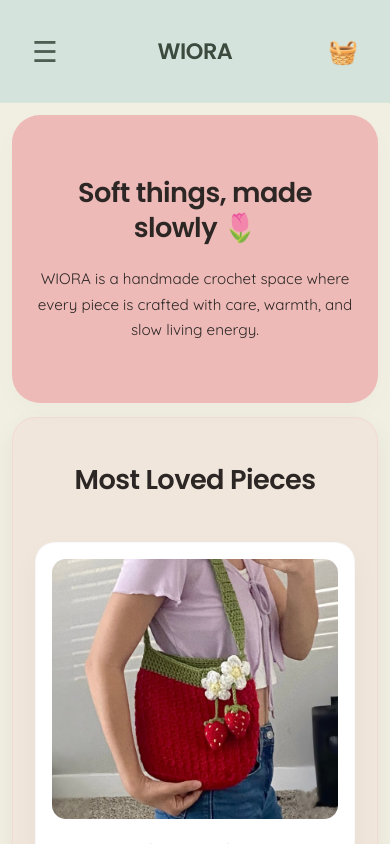
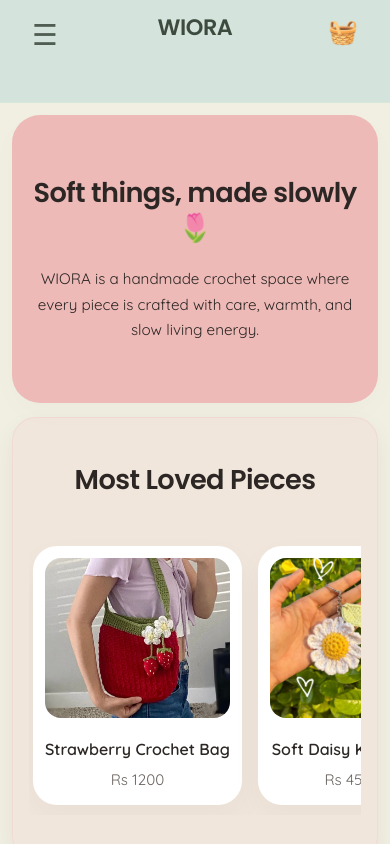
Before and after one commit to wajeehak/Wiora, a React (Vite) app: page / in a window 390 px wide. Shown: the top 844 px of the page. Built offline with nearby package versions, Linux system fonts and the light colour scheme; no server answers.

Commit message:
carousel fixed

```diff
--- a/src/pages/Checkout.jsx
+++ b/src/pages/Checkout.jsx
@@ -81,15 +81,7 @@ function Checkout() {
         justifyContent: "center",
       }}
     >
-      <div
-        style={{
-          width: "100%",
-          maxWidth: "1000px",
-          display: "grid",
-          gridTemplateColumns: "1.2fr 0.8fr",
-          gap: "40px",
-        }}
-      >
+      <div className="checkout-grid">
 
         {/* 🌸 LEFT */}
         <div
--- a/src/pages/Home.jsx
+++ b/src/pages/Home.jsx
@@ -1,14 +1,73 @@
 import products from "../data/products";
 import { motion } from "framer-motion";
 import { useNavigate } from "react-router-dom";
+import { useEffect, useRef } from "react";
 import { fadeUp } from "../utils/animations";
 
 function Home() {
   const navigate = useNavigate();
+  const carouselRef = useRef(null);
+
+  useEffect(() => {
+    const carousel = carouselRef.current;
+
+    if (!carousel) return;
+
+    let animationId;
+    let paused = false;
+
+    const speed = 0.4;
+
+    const animate = () => {
+      if (!paused) {
+        carousel.scrollLeft += speed;
+
+        const singleSetWidth =
+          carousel.scrollWidth / 3;
+
+        if (carousel.scrollLeft >= singleSetWidth) {
+          carousel.scrollLeft -= singleSetWidth;
+        }
+      }
+
+      animationId = requestAnimationFrame(animate);
+    };
+
+    animationId = requestAnimationFrame(animate);
+
+    const pause = () => {
+      paused = true;
+    };
+
+    const resume = () => {
+      paused = false;
+    };
+
+    carousel.addEventListener("mouseenter", pause);
+    carousel.addEventListener("mouseleave", resume);
+
+    carousel.addEventListener("touchstart", pause);
+    carousel.addEventListener("touchend", resume);
+
+    return () => {
+      cancelAnimationFrame(animationId);
+
+      carousel.removeEventListener("mouseenter", pause);
+      carousel.removeEventListener("mouseleave", resume);
+
+      carousel.removeEventListener("touchstart", pause);
+      carousel.removeEventListener("touchend", resume);
+    };
+  }, []);
+
+  const featuredProducts = [
+    ...products,
+    ...products,
+    ...products,
+  ];
 
   return (
     <div style={{ paddingBottom: "40px" }}>
-
       {/* 🌸 HERO SECTION */}
       <section className="home-hero">
         <motion.h1
@@ -25,12 +84,13 @@ function Home() {
           animate="show"
           transition={{ delay: 0.1 }}
         >
-          WIORA is a handmade crochet space where every piece is crafted with care,
-          warmth, and slow living energy.
+          WIORA is a handmade crochet space where every
+          piece is crafted with care, warmth, and slow
+          living energy.
         </motion.p>
       </section>
 
-      {/* 🧺 BEST SELLERS SECTION */}
+      {/* 🧺 MOST LOVED PIECES */}
       <section className="section bg-pink">
         <motion.h2
           variants={fadeUp}
@@ -41,18 +101,24 @@ function Home() {
           Most Loved Pieces
         </motion.h2>
 
-        <div className="grid">
-          {products.slice(0, 3).map((p, i) => (
+        <div className="carousel-wrapper">
+          <div
+            className="carousel"
+            ref={carouselRef}
+          >
+            {featuredProducts.map((p, i) => (
               <motion.div
-              key={p.id}
-              className="card"
+                key={`${p.id}-${i}`}
+                className="carousel-card"
                 variants={fadeUp}
                 initial="hidden"
                 whileInView="show"
-              viewport={{ once: true, amount: 0.2 }}
-              transition={{ delay: i * 0.08 }}
+                viewport={{ once: true }}
               >
-              <img src={p.image} alt={p.name} />
+                <img
+                  src={p.image}
+                  alt={p.name}
+                />
 
                 <p className="name">
                   {p.name}
@@ -64,9 +130,10 @@ function Home() {
               </motion.div>
             ))}
           </div>
+        </div>
       </section>
 
-      {/* 🌿 COLLECTIONS SECTION */}
+      {/* 🌿 COLLECTIONS */}
       <section className="section bg-matcha">
         <motion.h2
           variants={fadeUp}
@@ -88,7 +155,10 @@ function Home() {
               key={i}
               className="collection-card"
               initial={{ opacity: 0, y: 20 }}
-              whileInView={{ opacity: 1, y: 0 }}
+              whileInView={{
+                opacity: 1,
+                y: 0,
+              }}
               viewport={{ once: true }}
               transition={{
                 duration: 0.4,
@@ -101,11 +171,14 @@ function Home() {
         </div>
       </section>
 
-      {/* 🌿 OUR STORY SECTION */}
+      {/* 🌿 OUR STORY */}
       <section className="section bg-white">
         <motion.h2
           initial={{ opacity: 0, y: 20 }}
-          whileInView={{ opacity: 1, y: 0 }}
+          whileInView={{
+            opacity: 1,
+            y: 0,
+          }}
           viewport={{ once: true }}
         >
           Our Story
@@ -113,7 +186,10 @@ function Home() {
 
         <motion.p
           initial={{ opacity: 0, y: 20 }}
-          whileInView={{ opacity: 1, y: 0 }}
+          whileInView={{
+            opacity: 1,
+            y: 0,
+          }}
           viewport={{ once: true }}
           transition={{ delay: 0.1 }}
           style={{
@@ -123,17 +199,21 @@ function Home() {
             margin: "0",
           }}
         >
-          WIORA started as a slow creative space where crochet became a way to
-          express calm, softness, and intentional living. Every piece tells a
-          story of patience.
+          WIORA started as a slow creative space where
+          crochet became a way to express calm,
+          softness, and intentional living. Every piece
+          tells a story of patience.
         </motion.p>
       </section>
 
-      {/* 🧵 WHY CHOOSE US SECTION */}
+      {/* 🧵 WHY WIORA */}
       <section className="section bg-butter">
         <motion.h2
           initial={{ opacity: 0, y: 20 }}
-          whileInView={{ opacity: 1, y: 0 }}
+          whileInView={{
+            opacity: 1,
+            y: 0,
+          }}
           viewport={{ once: true }}
         >
           Why WIORA
@@ -148,10 +228,18 @@ function Home() {
           ].map((item, i) => (
             <motion.div
               key={i}
-              initial={{ opacity: 0, y: 15 }}
-              whileInView={{ opacity: 1, y: 0 }}
+              initial={{
+                opacity: 0,
+                y: 15,
+              }}
+              whileInView={{
+                opacity: 1,
+                y: 0,
+              }}
               viewport={{ once: true }}
-              transition={{ delay: i * 0.05 }}
+              transition={{
+                delay: i * 0.05,
+              }}
               className="collection-card"
               style={{
                 cursor: "default",
@@ -165,11 +253,14 @@ function Home() {
         </div>
       </section>
 
-      {/* 🌷 CALL TO ACTION */}
+      {/* 🌷 CTA */}
       <section className="cta">
         <motion.h2
           initial={{ opacity: 0, y: 20 }}
-          whileInView={{ opacity: 1, y: 0 }}
+          whileInView={{
+            opacity: 1,
+            y: 0,
+          }}
           viewport={{ once: true }}
         >
           Find something soft for yourself 🌷
@@ -182,7 +273,6 @@ function Home() {
           Shop Now
         </motion.button>
       </section>
-
     </div>
   );
 }
--- a/src/styles/global.css
+++ b/src/styles/global.css
@@ -1450,3 +1450,215 @@ html {
   font-size: 1.3rem;
   cursor: pointer;
 }
+
+.checkout-grid {
+  width: 100%;
+  max-width: 1000px;
+  display: grid;
+  grid-template-columns: 1.2fr 0.8fr;
+  gap: 40px;
+}
+
+/* LEFT & RIGHT CARDS SHOULD BREATHE */
+.checkout-grid > div {
+  box-sizing: border-box;
+}
+
+/* ================= MOBILE ================= */
+@media (max-width: 768px) {
+
+  .checkout-grid {
+    grid-template-columns: 1fr;
+    gap: 24px;
+  }
+
+  /* form card */
+  .checkout-grid > div:first-child {
+    padding: 22px !important;
+    border-radius: 18px;
+  }
+
+  /* summary card */
+  .checkout-grid > div:last-child {
+    position: static !important;
+    top: auto !important;
+    padding: 18px !important;
+    border-radius: 18px;
+  }
+
+  /* heading sizing */
+  .checkout-grid h2 {
+    font-size: 1.4rem;
+  }
+
+  .checkout-grid h3 {
+    font-size: 1.2rem;
+  }
+
+  /* input spacing feel better on touch */
+  input,
+  textarea,
+  select {
+    font-size: 14px !important;
+  }
+
+  /* button full touch comfort */
+  button {
+    font-size: 14px;
+  }
+}
+
+/* ================= SAFE MOBILE FIX PATCH ================= */
+
+@media (max-width: 768px) {
+
+  /* 🌷 FIX SECTION PADDING ONLY (DO NOT TOUCH LAYOUT) */
+  .section,
+  .home-hero,
+  .cta {
+    padding-left: 20px;
+    padding-right: 20px;
+  }
+
+  /* 🌷 CHECKOUT FIX ONLY (NO STRUCTURE CHANGE) */
+  .checkout-grid {
+    grid-template-columns: 1fr !important;
+    gap: 20px !important;
+  }
+
+  /* 🌷 PREVENT OVERFLOW ON MOBILE */
+  body {
+    overflow-x: hidden;
+  }
+
+  /* 🌷 NAVBAR ALIGNMENT SAFETY */
+  .navbar-inner {
+    justify-content: space-between !important;
+    padding: 0 16px;
+  }
+
+  /* keep brand centered illusion */
+  .navbar-brand {
+    flex: 1;
+    justify-content: center;
+  }
+}
+
+/* extra small phones */
+@media (max-width: 480px) {
+  .section,
+  .home-hero,
+  .cta {
+    padding-left: 16px;
+    padding-right: 16px;
+  }
+}
+
+/* ================= DREAMY INFINITE CAROUSEL ================= */
+
+.carousel-wrapper {
+  width: 100%;
+  overflow: hidden;
+  margin-top: 28px;
+  position: relative;
+}
+
+.carousel {
+  display: flex;
+  align-items: stretch;
+  gap: 18px;
+  overflow-x: hidden;
+  overflow-y: hidden;
+  scrollbar-width: none;
+  -ms-overflow-style: none;
+  width: 100%;
+  padding: 8px 4px 16px;
+  white-space: nowrap;
+}
+
+
+.carousel::-webkit-scrollbar {
+  display: none;
+}
+
+.carousel-card {
+  flex: 0 0 240px;
+
+  background: #fff;
+  border-radius: 24px;
+
+  padding: 16px;
+
+  box-shadow: var(--card-shadow);
+
+  transition:
+    transform 0.35s ease,
+    box-shadow 0.35s ease;
+}
+
+.carousel-card:hover {
+  transform: translateY(-6px);
+  box-shadow: 0 18px 36px rgba(44, 39, 36, 0.08);
+}
+
+.carousel-card img {
+  width: 100%;
+  height: 260px;
+  object-fit: cover;
+
+  border-radius: 16px;
+}
+
+.carousel-card .name {
+  margin-top: 14px;
+  font-size: 1rem;
+  font-weight: 600;
+}
+
+.carousel-card .price {
+  margin-top: 4px;
+  color: var(--text-muted);
+}
+
+/* Tablet */
+@media (max-width: 1024px) {
+  .carousel-card {
+    flex: 0 0 180px;
+  }
+
+  .carousel-card img {
+    height: 220px;
+  }
+}
+
+/* Mobile */
+@media (max-width: 768px) {
+  .carousel-wrapper {
+    margin-top: 20px;
+  }
+
+  .carousel {
+    gap: 16px;
+    padding-bottom: 10px;
+  }
+
+  .carousel-card {
+    flex: 0 0 200px;
+    padding: 12px;
+  }
+
+  .carousel-card img {
+    height: 180px;
+  }
+}
+
+/* Small phones */
+@media (max-width: 480px) {
+  .carousel-card {
+    flex: 0 0 180px;
+  }
+
+  .carousel-card img {
+    height: 160px;
+  }
+}
```
Lines whose indentation alone changed are shown as unchanged.
